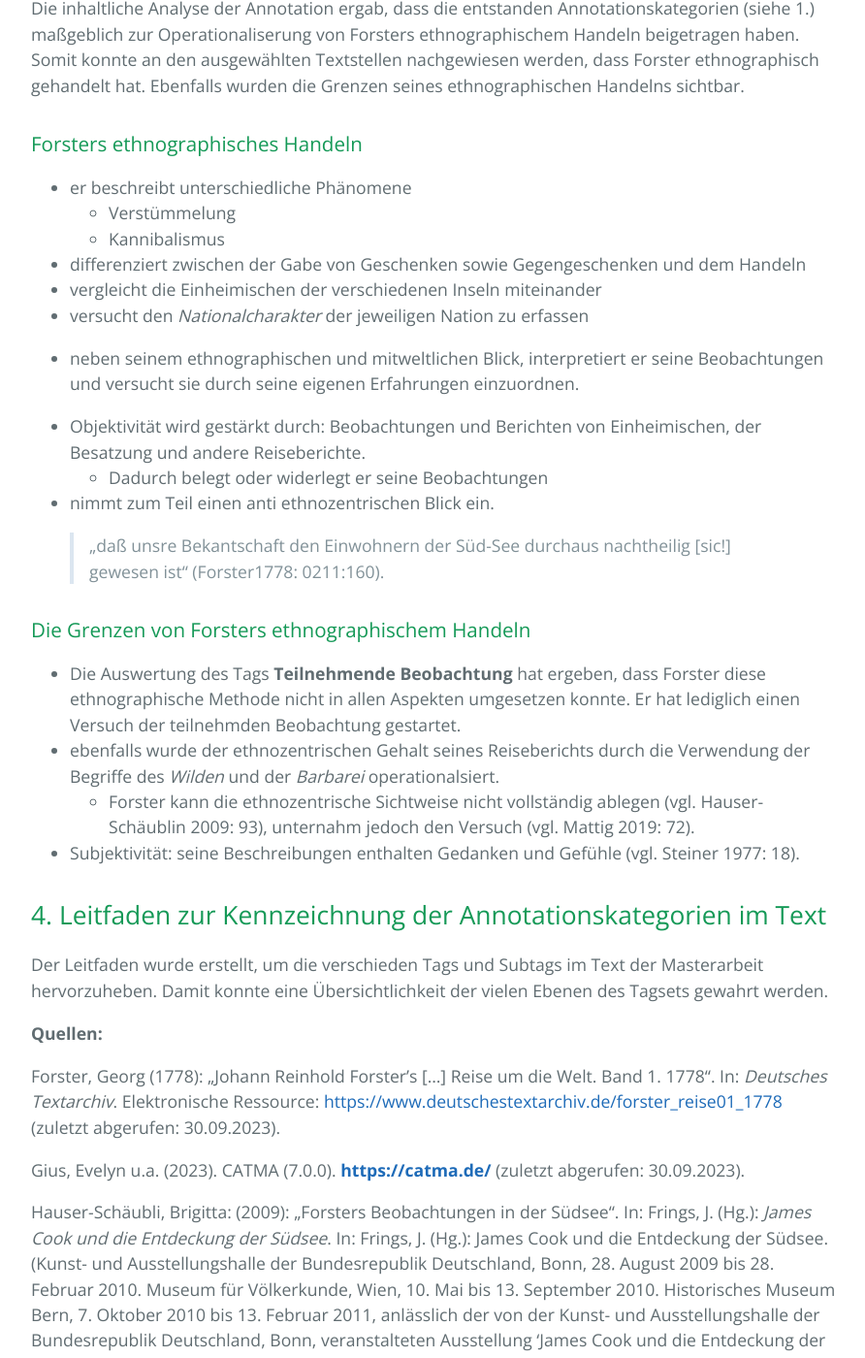
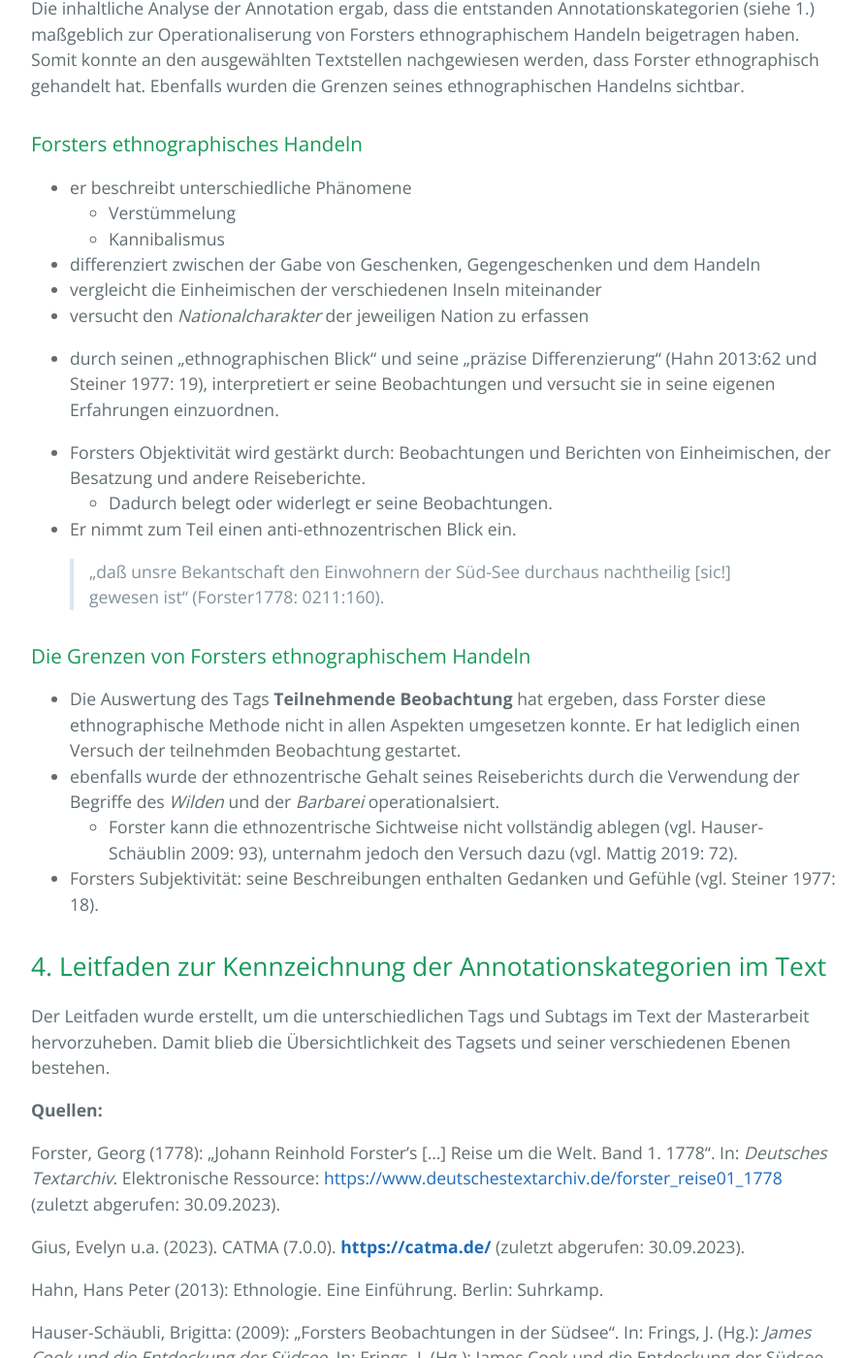
Before and after one commit to ethno-annotation/ethno-annotation.github.io, a Jekyll site: the page built from _posts/2023-10-01-ergebnissel.markdown, in a window 1280 px wide and 1400 px high, scrolled down 2933 px. Shown: the whole window at 97% size, without its empty margins (192-1084 px from the left). Built offline with Jekyll 4.4.1, drawn with Linux system fonts in a browser that asks for light colours; some of the changed text lies outside the part shown.

Commit message:
add Quellen

```diff
--- a/_posts/2023-10-01-ergebnissel.markdown
+++ b/_posts/2023-10-01-ergebnissel.markdown
@@ -63,29 +63,29 @@ Die inhaltliche Analyse der Annotation ergab, dass die entstanden Annotationskat
     - Verstümmelung
     - Kannibalismus
 
-- differenziert zwischen der Gabe von Geschenken sowie Gegengeschenken und dem Handeln
+- differenziert zwischen der Gabe von Geschenken, Gegengeschenken und dem Handeln
 - vergleicht die Einheimischen der verschiedenen Inseln miteinander
 - versucht den *Nationalcharakter* der jeweiligen Nation zu erfassen
 
-- neben seinem ethnographischen und mitweltlichen Blick, interpretiert er seine Beobachtungen und versucht sie durch seine eigenen Erfahrungen einzuordnen.
+- durch seinen „ethnographischen Blick“ und seine „präzise Differenzierung“ (Hahn 2013:62 und Steiner 1977: 19), interpretiert er seine Beobachtungen und versucht sie in seine eigenen Erfahrungen einzuordnen.
 
-- Objektivität wird gestärkt durch: Beobachtungen und Berichten von Einheimischen, der Besatzung und andere Reiseberichte.
-    - Dadurch belegt oder widerlegt er seine Beobachtungen
+- Forsters Objektivität wird gestärkt durch: Beobachtungen und Berichten von Einheimischen, der Besatzung und andere Reiseberichte.
+    - Dadurch belegt oder widerlegt er seine Beobachtungen.
 
-- nimmt zum Teil einen anti ethnozentrischen Blick ein.
+- Er nimmt zum Teil einen anti-ethnozentrischen Blick ein.
 
     <blockquote zitat="https://www.destatis.de/DE/PresseService/Presse/Pressemitteilungen/2012/07/PD12_255_12411.html"> „daß unsre Bekantschaft den Einwohnern der Süd-See durchaus nachtheilig [sic!] gewesen ist“  (Forster1778: 0211:160). </blockquote>
 
 ### Die Grenzen von Forsters ethnographischem Handeln
 
 - Die Auswertung des Tags **Teilnehmende Beobachtung** hat ergeben, dass Forster diese ethnographische Methode nicht in allen Aspekten umgesetzen konnte. Er hat lediglich einen Versuch der teilnehmden Beobachtung gestartet.
-- ebenfalls wurde der ethnozentrischen Gehalt seines Reiseberichts durch die Verwendung der Begriffe des *Wilden* und der *Barbarei* operationalsiert.
-    - Forster kann die ethnozentrische Sichtweise nicht vollständig ablegen (vgl. Hauser-Schäublin 2009: 93), unternahm jedoch den Versuch (vgl. Mattig 2019: 72).
-- Subjektivität: seine Beschreibungen enthalten Gedanken und Gefühle (vgl. Steiner 1977: 18).
+- ebenfalls wurde der ethnozentrische Gehalt seines Reiseberichts durch die Verwendung der Begriffe des *Wilden* und der *Barbarei* operationalsiert.
+    - Forster kann die ethnozentrische Sichtweise nicht vollständig ablegen (vgl. Hauser-Schäublin 2009: 93), unternahm jedoch den Versuch dazu (vgl. Mattig 2019: 72).
+- Forsters Subjektivität: seine Beschreibungen enthalten Gedanken und Gefühle (vgl. Steiner 1977: 18).
 
 ## 4. Leitfaden zur Kennzeichnung der Annotationskategorien im Text
 
-Der Leitfaden wurde erstellt, um die verschieden Tags und Subtags im Text der Masterarbeit hervorzuheben. Damit konnte eine Übersichtlichkeit der vielen Ebenen des Tagsets gewahrt werden.
+Der Leitfaden wurde erstellt, um die unterschiedlichen Tags und Subtags im Text der Masterarbeit hervorzuheben. Damit blieb die Übersichtlichkeit des Tagsets und seiner verschiedenen Ebenen bestehen.
 
 
 **Quellen:**
@@ -94,6 +94,10 @@ Forster, Georg (1778): „Johann Reinhold Forster's [...] Reise um die Welt. Ban
 
 Gius, Evelyn u.a. (2023). CATMA (7.0.0). **[https://catma.de/](https://catma.de/)** (zuletzt abgerufen: 30.09.2023).
 
+Hahn, Hans Peter (2013): Ethnologie. Eine Einführung. Berlin: Suhrkamp.
+
 Hauser-Schäubli, Brigitta: (2009): „Forsters Beobachtungen in der Südsee“. In: Frings, J. (Hg.): *James Cook und die Entdeckung der Südsee*.  In: Frings, J. (Hg.): James Cook und die Entdeckung der Südsee. (Kunst- und Ausstellungshalle der Bundesrepublik Deutschland, Bonn, 28. August 2009 bis 28. Februar 2010. Museum für Völkerkunde, Wien, 10. Mai bis 13. September 2010. Historisches Museum Bern, 7. Oktober 2010 bis 13. Februar 2011, anlässlich der von der Kunst- und Ausstellungshalle der Bundesrepublik Deutschland, Bonn, veranstalteten Ausstellung ‘James Cook und die Entdeckung der Südsee’).München: Hirmer, 93-97.
 
 Mattig, Ruprecht (2019): *Wilhelm von Humboldt als Ethnograph. Bildungsforschung im Zeitalter der Aufklärung*. Weinheim: Beltz Juventa.
+
+Steiner, Gerhard (1977): Georg Forster. (Sammlung Metzler 156 : Abt. D, Literaturgeschichte). Stuttgart: Metzler.
```
